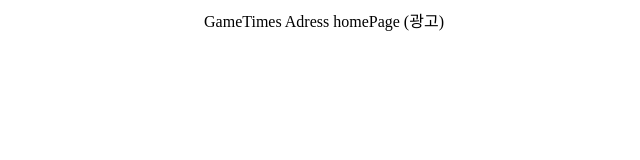
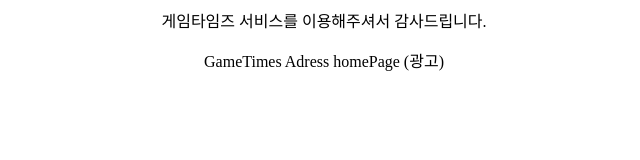
Before and after one commit to gametimes151/AdressHome, a plain HTML site: page index.html in a window 1280 px wide. Shown: the whole page, without its empty margins (316-956 px from the left). Drawn offline with Linux system fonts and the light colour scheme.

Commit message:
Update index.html

```diff
--- a/index.html
+++ b/index.html
@@ -1,2 +1,3 @@
+<p style="text-align:center;">게임타임즈 서비스를 이용해주셔서 감사드립니다.</p>
 <p style="text-align:center;">GameTimes Adress homePage (광고)</p>
 <h2><script data-ad-client="ca-pub-6803217230147507" async src="https://pagead2.googlesyndication.com/pagead/js/adsbygoogle.js"></script></h2>
```
